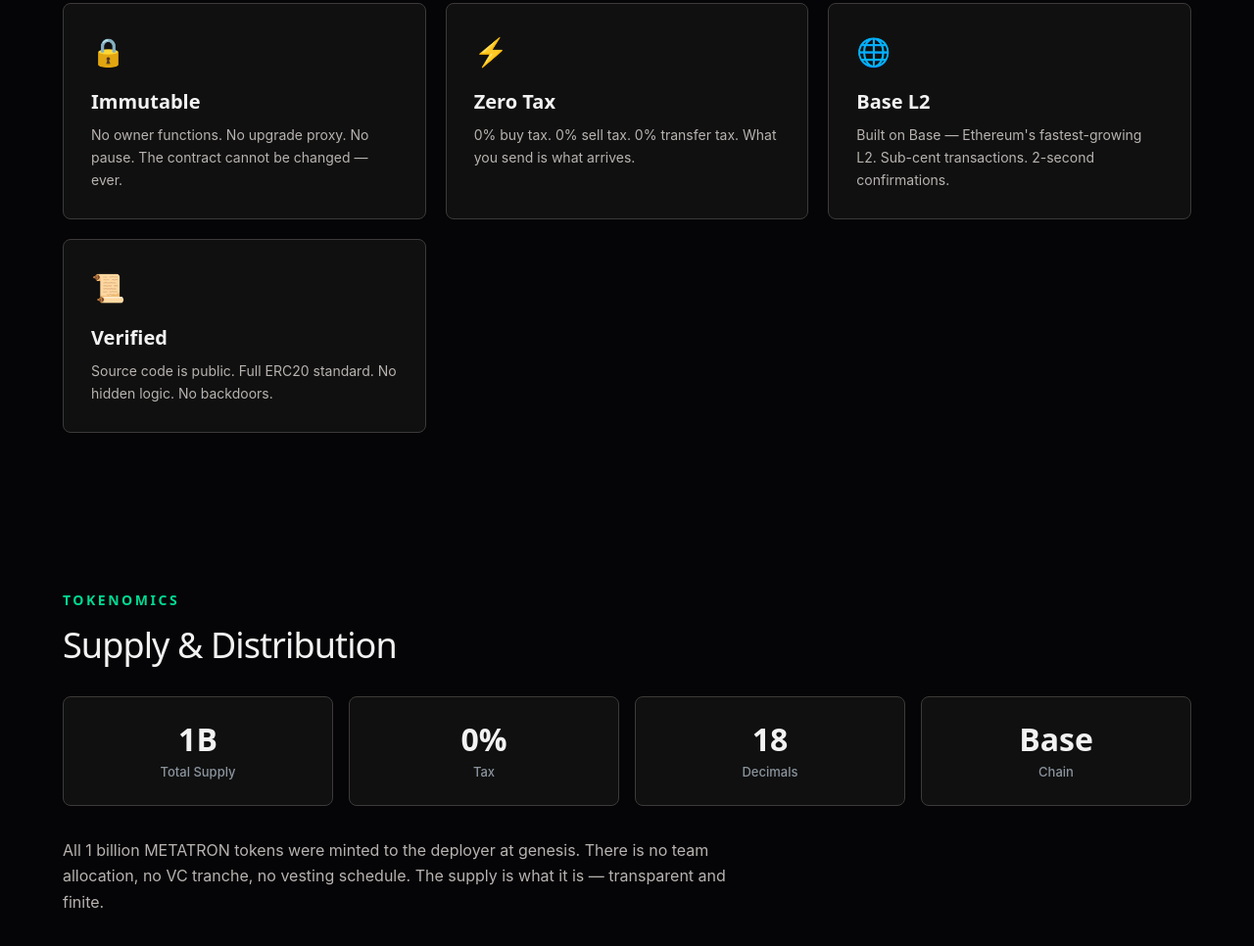
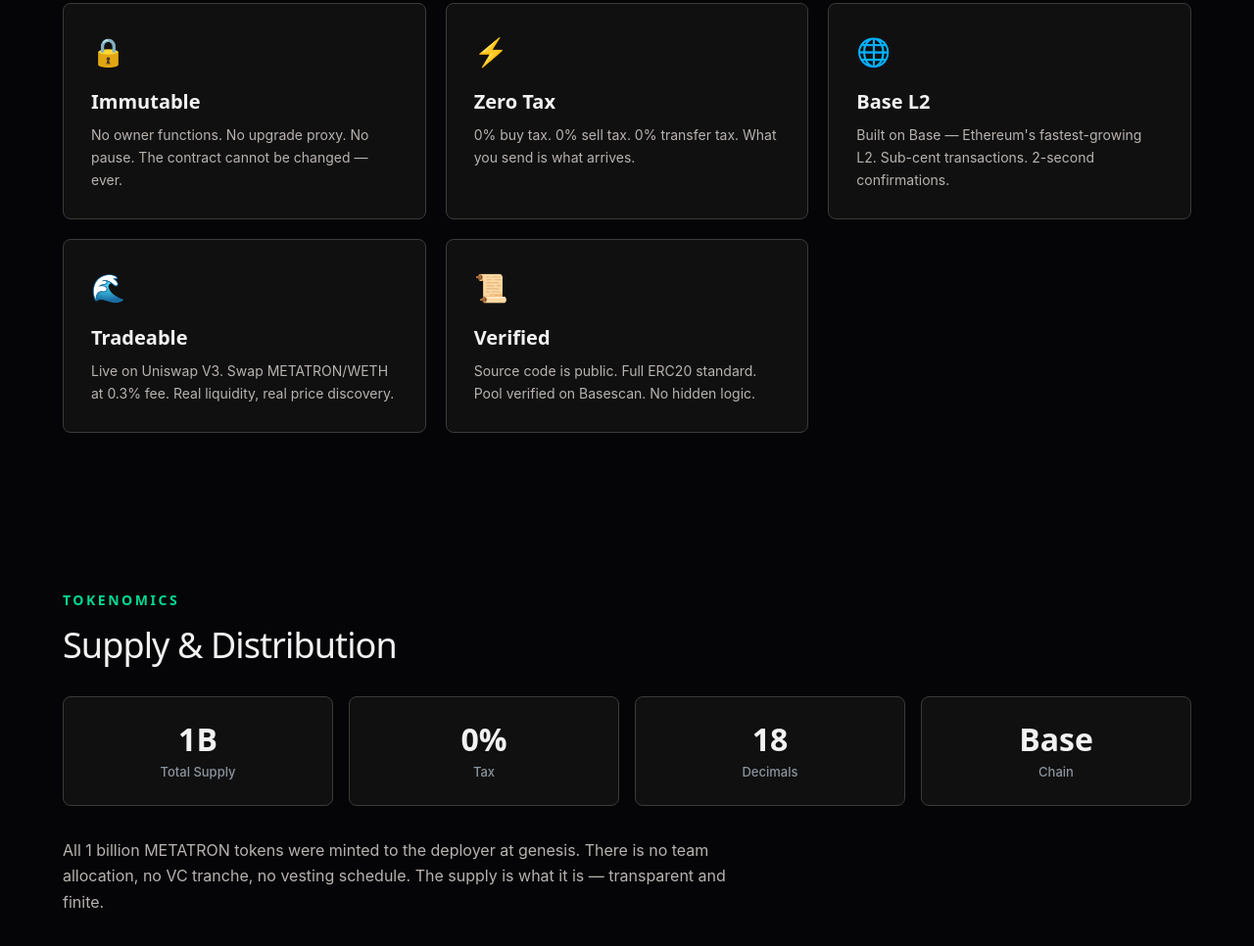
Before and after one commit to invisiblemonsters/math-lab, a plain HTML site: page index.html in a window 1280 px wide. Shown: the part 955-1921 px from the top of the page at 98% size. Drawn offline with Linux system fonts and the light colour scheme.

Commit message:
Update: pool live on Uniswap V3

```diff
--- a/index.html
+++ b/index.html
@@ -336,10 +336,15 @@
         <h3>Base L2</h3>
         <p>Built on Base — Ethereum's fastest-growing L2. Sub-cent transactions. 2-second confirmations.</p>
       </div>
-      <div class="card">
-        <div class="icon">📜</div>
-        <h3>Verified</h3>
-        <p>Source code is public. Full ERC20 standard. No hidden logic. No backdoors.</p>
+    <div class="card">
+      <div class="icon">🌊</div>
+      <h3>Tradeable</h3>
+      <p>Live on Uniswap V3. Swap METATRON/WETH at 0.3% fee. Real liquidity, real price discovery.</p>
+    </div>
+    <div class="card">
+      <div class="icon">📜</div>
+      <h3>Verified</h3>
+      <p>Source code is public. Full ERC20 standard. Pool verified on Basescan. No hidden logic.</p>
       </div>
     </div>
   </div>
```
